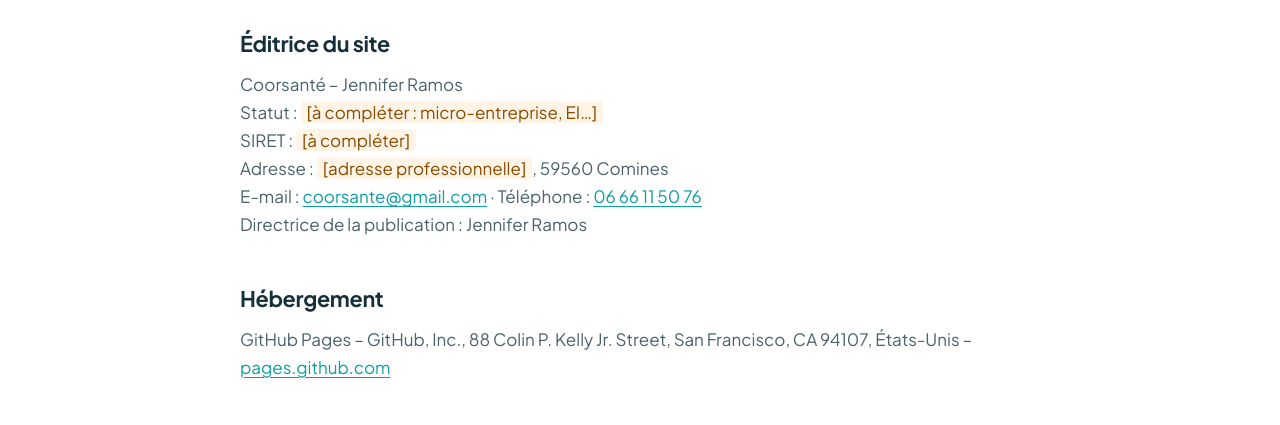
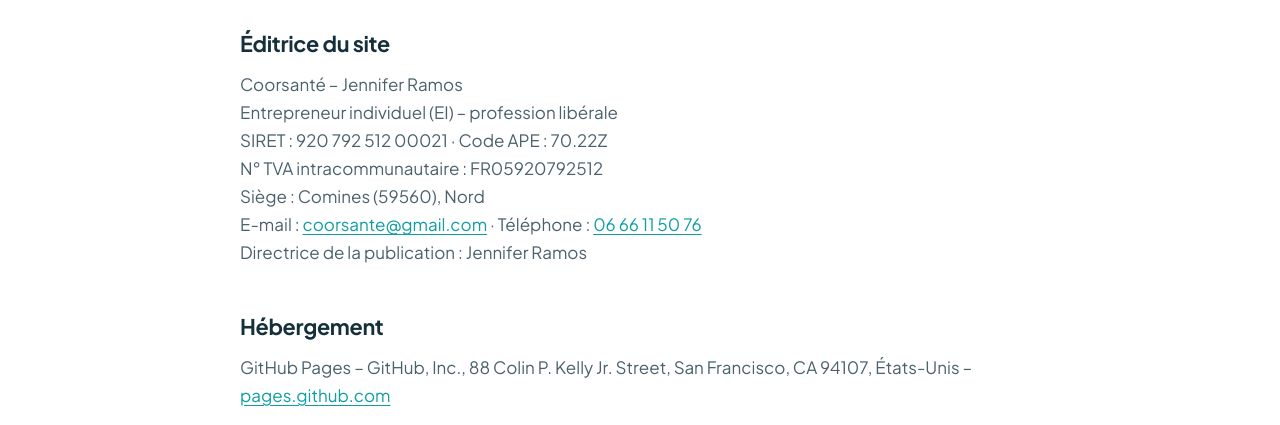
Before and after one commit to coorsante/coorsante.github.io, a plain HTML site: page mentions-legales.html in a window 1280 px wide. Shown: the part 298-723 px from the top of the page. Drawn offline with nearby package versions, Linux system fonts and the light colour scheme.

Commit message:
Add files via upload

```diff
--- a/mentions-legales.html
+++ b/mentions-legales.html
@@ -30,9 +30,10 @@
       <h2>Éditrice du site</h2>
       <p>
         Coorsanté – Jennifer Ramos<br>
-        Statut : <span class="todo">[à compléter : micro-entreprise, EI…]</span><br>
-        SIRET : <span class="todo">[à compléter]</span><br>
-        Adresse : <span class="todo">[adresse professionnelle]</span>, 59560 Comines<br>
+        Entrepreneur individuel (EI) – profession libérale<br>
+        SIRET : 920 792 512 00021 · Code APE : 70.22Z<br>
+        N° TVA intracommunautaire : FR05920792512<br>
+        Siège : Comines (59560), Nord<br>
         E-mail : <a href="mailto:coorsante@gmail.com">coorsante@gmail.com</a> · Téléphone : <a href="tel:+33666115076">06 66 11 50 76</a><br>
         Directrice de la publication : Jennifer Ramos
       </p>
```
Also changed, not shown: 1 other file.
